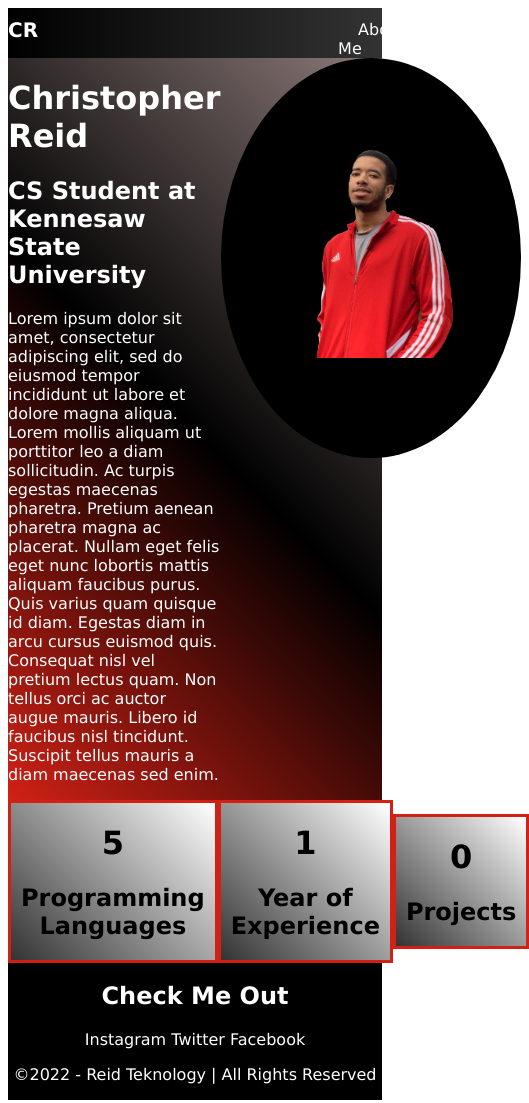
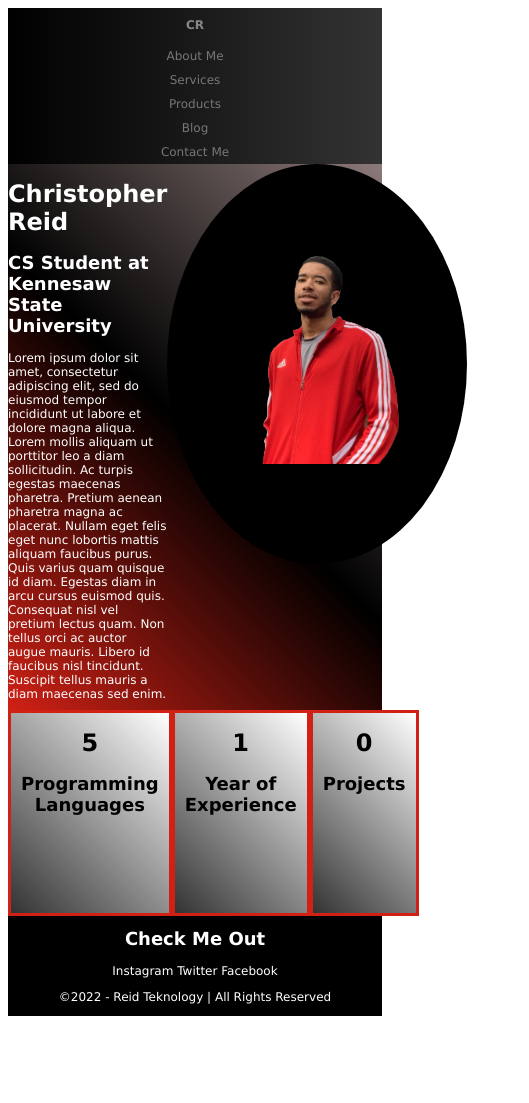
Before and after one commit to TekusBR123/FrontEndSite, a plain HTML site: page index.html in a window 390 px wide. Shown: the whole page, 529 px wide, since content can reach past the window. After the commit the page ends 1024 px from the top, so only its background shows below. Drawn offline with Linux system fonts and the light colour scheme.

Commit message:
Update main.css

```diff
--- a/main.css
+++ b/main.css
@@ -24,7 +24,7 @@
 .logo a
 {
     text-decoration: none;
-    color: #fff;
+    color: #888;
 }
 .links
 {
@@ -36,7 +36,7 @@
     margin-right: 20px;
     padding-bottom: 5px;
     text-decoration: none;
-    color: #fff;
+    color: #777;
 }
 .links a:hover
 {
@@ -79,6 +79,7 @@
     justify-content: space-evenly;
     align-items: center;
     background-color: #000;
+    height: 200px;
 }
 .one, .two, .three
 {
@@ -89,6 +90,7 @@
     padding-left: 10px;
     padding-right: 10px;
     margin-top: 0px;
+    height: 200px;
 }
 .footer
 {
@@ -111,3 +113,84 @@
     color: #fff;
     text-align: center;
 }
+
+@media screen and (max-width: 768px)
+{
+    .container
+    {
+        font-size: .75em;
+    }
+    .navbar
+    {
+        flex-direction: column;
+        align-items: center;
+        justify-content: center;
+        height: auto;
+        width: 100%;
+    }
+    .logo
+    {
+        font-size: 1em;
+        padding-left: 20px;
+        padding-right: 20px;
+        text-align: center;
+    }
+    .links
+    {
+        padding-left: 20px;
+        padding-right: 20px;
+        text-align: center;
+    }
+    .links a
+    {
+        padding-bottom: 5px;
+        padding-top: 5px;
+        display: block;
+    }
+    .links a:hover
+    {
+        border: none;
+        border-radius: 5px;
+        background-color: #fff;
+    }
+}
+
+@media screen and (max-width: 320px)
+{
+    .container
+    {
+        font-size: .55em;
+    }
+    .navbar
+    {
+        flex-direction: column;
+        align-items: center;
+        justify-content: center;
+        height: auto;
+        width: 100%;
+    }
+    .logo
+    {
+        font-size: 1em;
+        padding-left: 20px;
+        padding-right: 20px;
+        text-align: center;
+    }
+    .links
+    {
+        padding-left: 20px;
+        padding-right: 20px;
+        text-align: center;
+    }
+    .links a
+    {
+        padding-bottom: 5px;
+        padding-top: 5px;
+        display: block;
+    }
+    .links a:hover
+    {
+        border: none;
+        background-color: #fff;
+    }
+}
```
